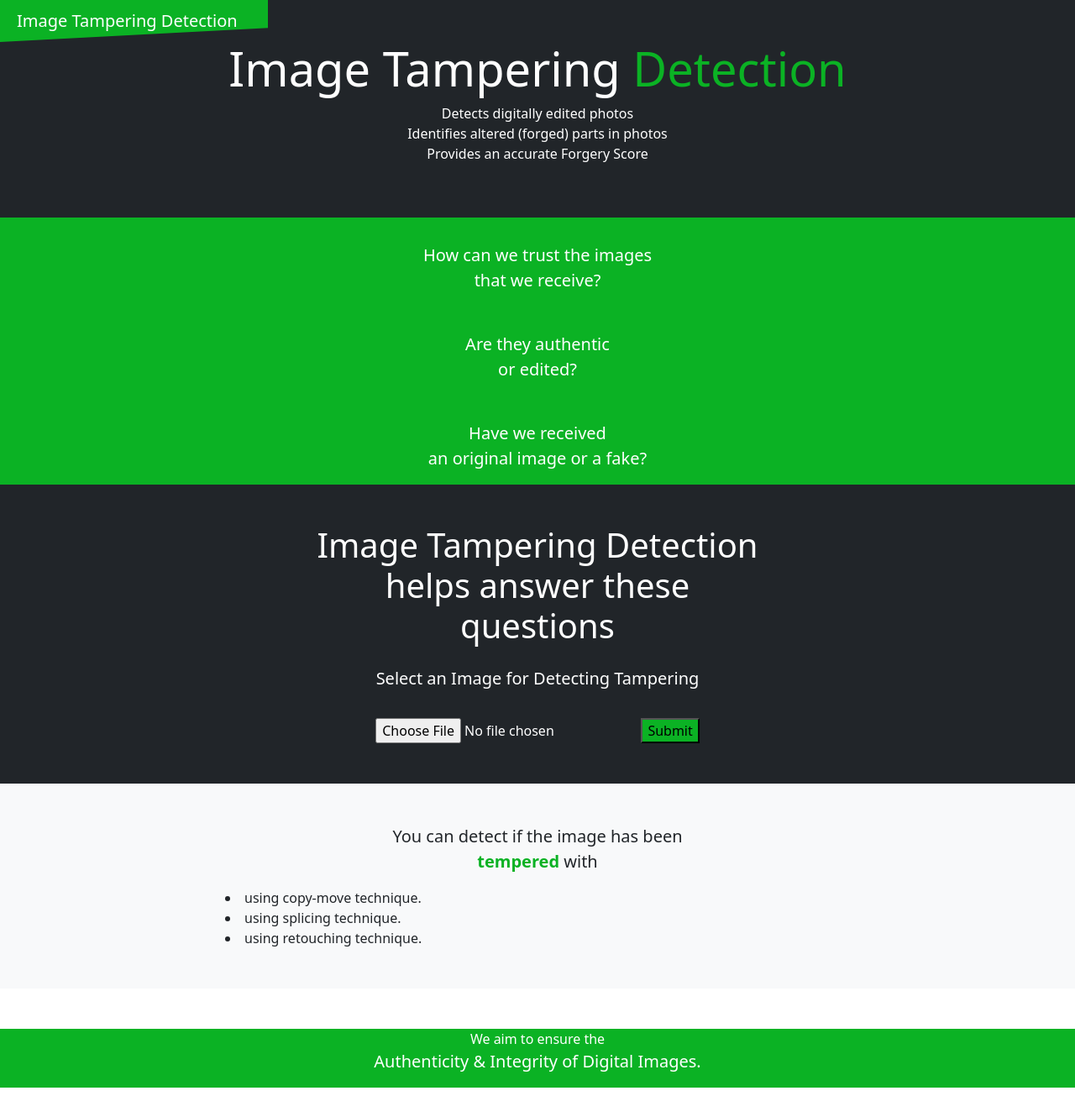
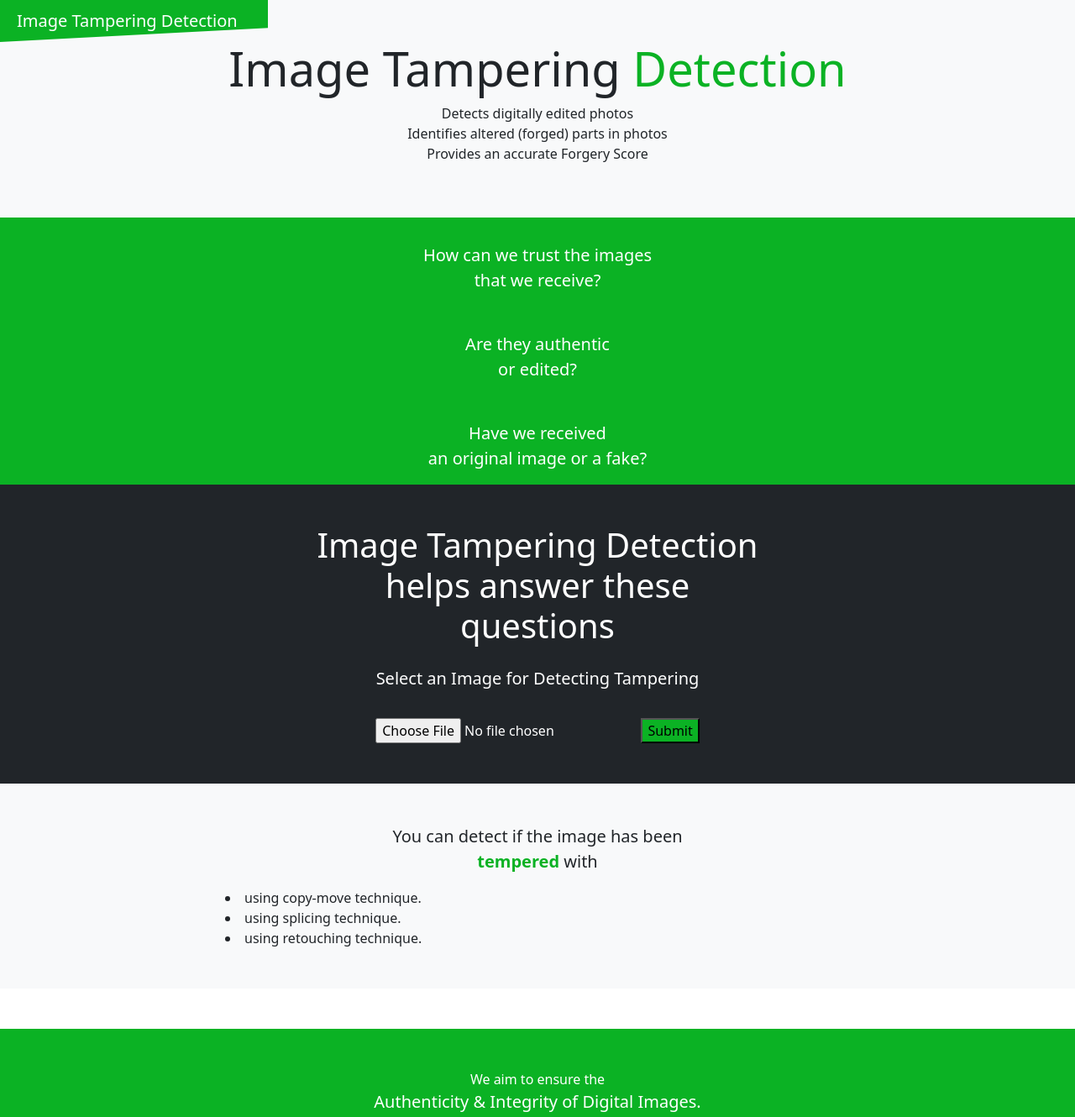
Before and after one commit to ashikur7n/new, a plain HTML site: page index.html in a window 1280 px wide. Shown: the top 1330 px of the page at 84% size. Drawn offline with nearby package versions, Linux system fonts and the light colour scheme.

Commit message:
Update index.html

```diff
--- a/index.html
+++ b/index.html
@@ -36,7 +36,7 @@
         </div>
     </header>
 
-    <section id="featured" class="mainpage bg-dark text-white py-5">
+    <section id="featured" class="bg-light py-5">
         <div class="container">
             <div class="row">
                 <div class="col-md-12 text-center">
@@ -102,7 +102,7 @@
 <section id="featured" class=" text-white orange-bg my-5 py-5;">
         <div class="container">
             <div class="row">
-                <div class="col-md-12 text-center">
+                <div class="col-md-12 text-center py-5">
                     <p class="">We aim to ensure the</br><span class="lead">Authenticity & Integrity of Digital Images.</span></p>
 
                 </div>
```
